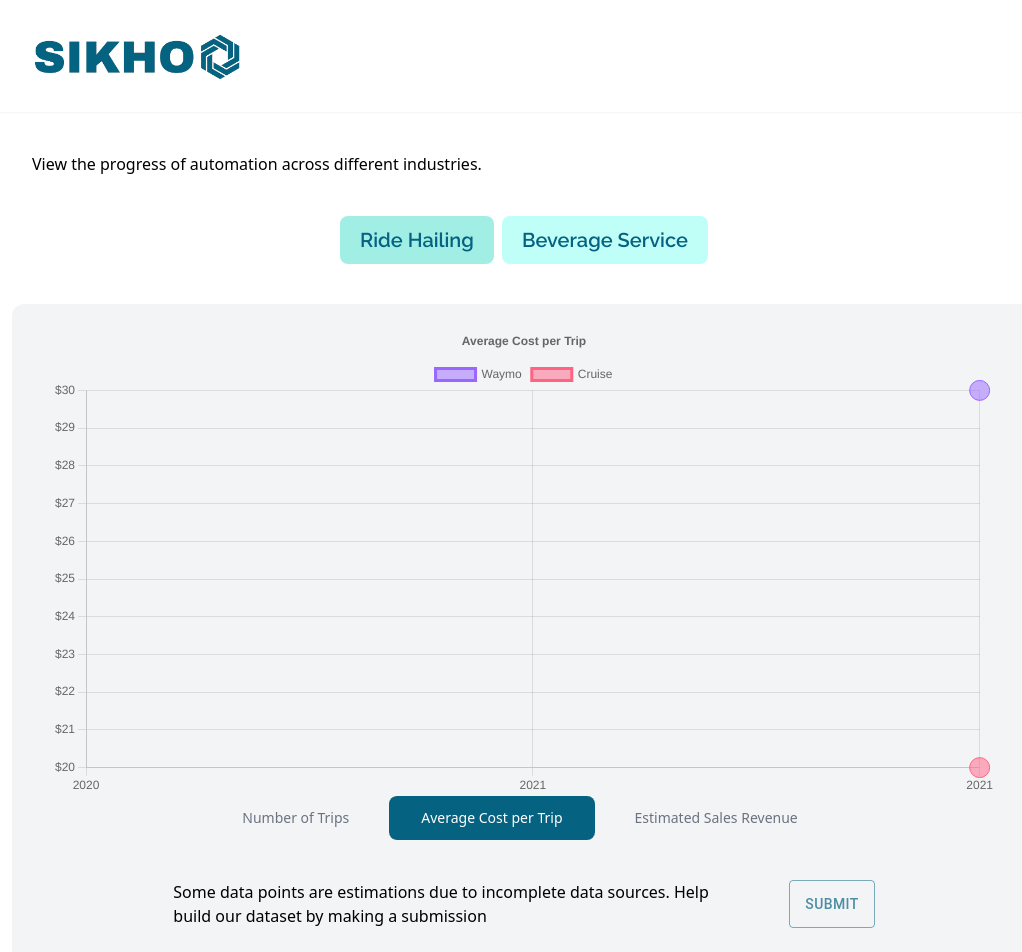
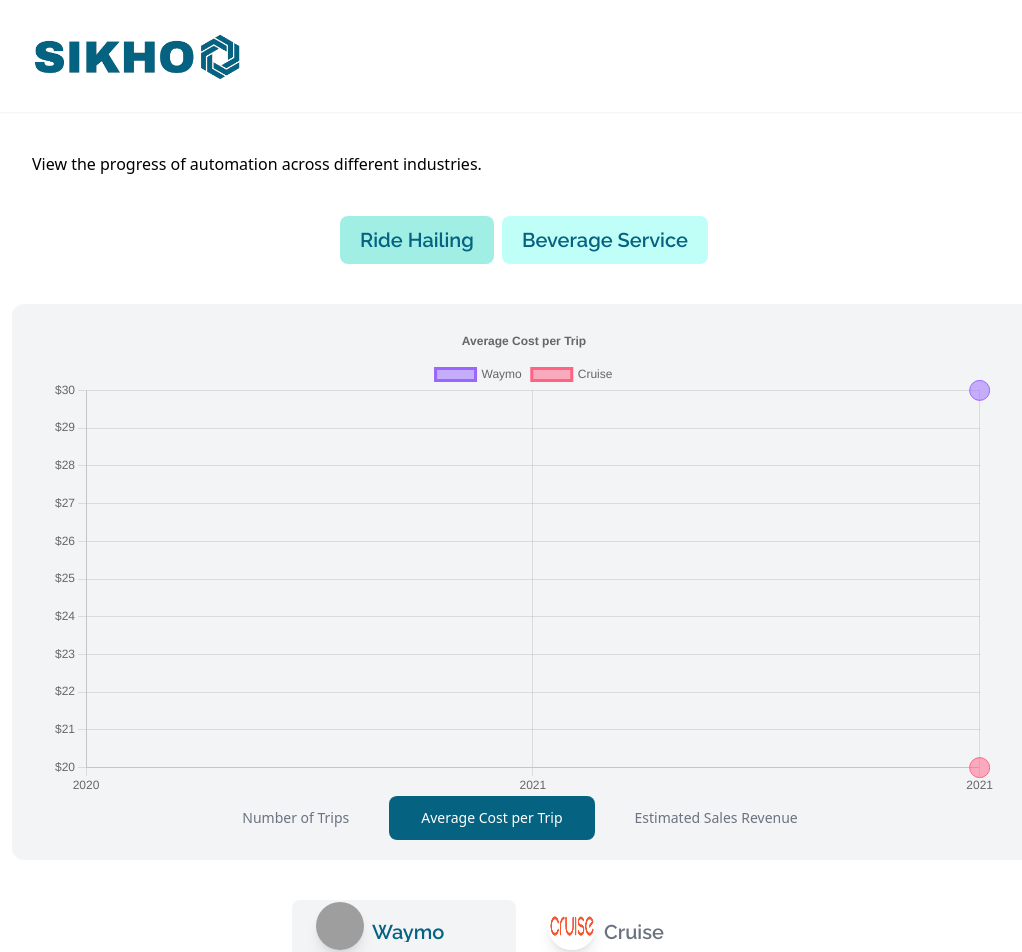
Before and after one commit to sarbjot-14/Sikho, a React (Create React App) app: page / in a window 1280 px wide. Shown: the top 952 px of the page, without its empty margins (116-1138 px from the left). Built offline with nearby package versions, Linux system fonts and the light colour scheme; no server answers; grey boxes are pictures that could not be loaded; a web font is replaced by a local one.

Commit message:
ready for production

```diff
--- a/src/pages/Home/Graphs.tsx
+++ b/src/pages/Home/Graphs.tsx
@@ -136,10 +136,10 @@
               const span = '<span style="' + style + '">' + body + '</span>';
               innerHtml += '<tr><td >' + span + '</td></tr>';
             });
-            innerHtml +=
-              '<tr><td style="font-size:15px;">' +
-              'Click for more info' +
-              '</td></tr>';
+            // innerHtml +=
+            //   '<tr><td style="font-size:15px;">' +
+            //   'Click for more info' +
+            //   '</td></tr>';
             innerHtml += '</tbody>';
 
             let tableRoot = tooltipEl.querySelector('table');
@@ -267,7 +267,7 @@
           </button>
         </li>
       </ul>
-      <div className="flex justify-center m-10 gap-10">
+      {/* <div className="flex justify-center m-10 gap-10">
         <p className="w-2/3 ">
           Some data points are estimations due to incomplete data sources. Help
           build our dataset by making a submission
@@ -275,7 +275,7 @@
         <Button className="max-h-16" color="primary" variant="outlined">
           Submit
         </Button>
-      </div>
+      </div> */}
     </div>
   );
 };
```
